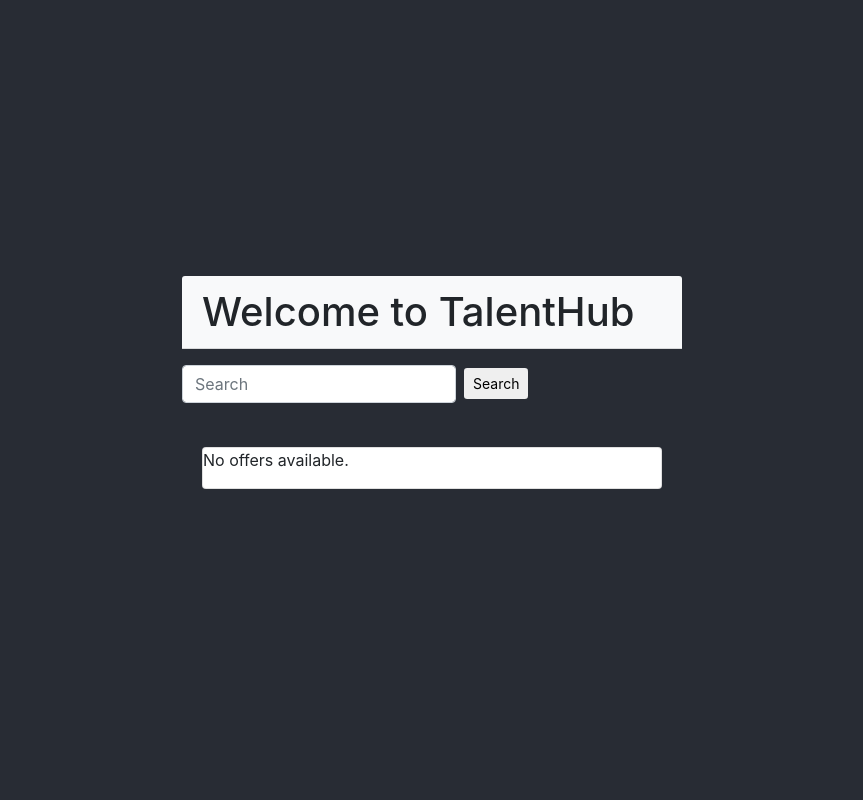
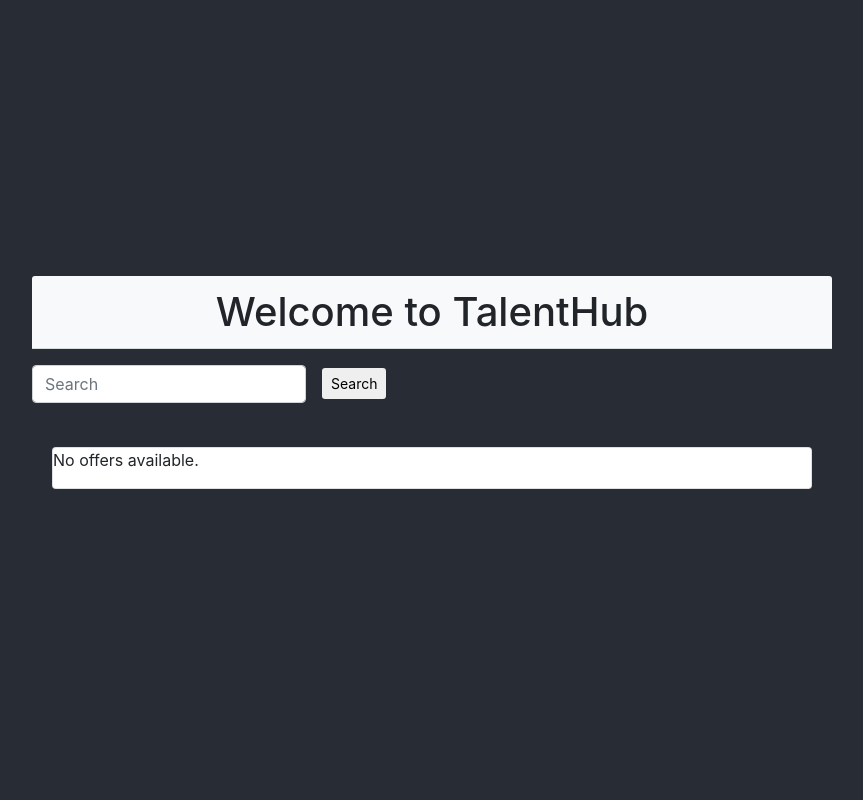
Before and after one commit to Rychh/TalentHub_v1, a Django app: page /search/ in a window 1280 px wide. Shown: the whole page, without its empty margins (208-1071 px from the left). Run offline with Django 3.2, Linux system fonts and the light colour scheme; data that the repository does not hold is empty; some libraries are stand-ins or nearby versions.

Commit message:
small changed in search site style

```diff
--- a/static/css/index.css
+++ b/static/css/index.css
@@ -13,7 +13,7 @@
    .container-fluid > div {
      width: 85%;
      min-width: 300px;
-     max-width: 500px;
+     max-width: 800px;
    }
    .card {
      width: 100%;
--- a/templates/search.html
+++ b/templates/search.html
@@ -15,9 +15,9 @@
 <body>
     <div class="container-fluid">
         <div>
-            <h1 class="card-header bg-light mb-3">Welcome to TalentHub</h1>
-            <form class="form-inline md-form mr-auto mb-4">
-                <input class="form-control mr-sm-2" type="text" placeholder="Search" aria-label="Search">
+            <h1 class="card-header bg-light mb-3 text-center">Welcome to TalentHub</h1>
+            <form class="form-inline md-form mr-auto mb-4" id="search">
+                <input class="form-control mr-sm-3" type="text" placeholder="Search" aria-label="Search">
                 <button class="btn aqua-gradient btn-rounded btn-sm my-0" type="submit">Search</button>
             </form>
             <div class="card-body">
```
